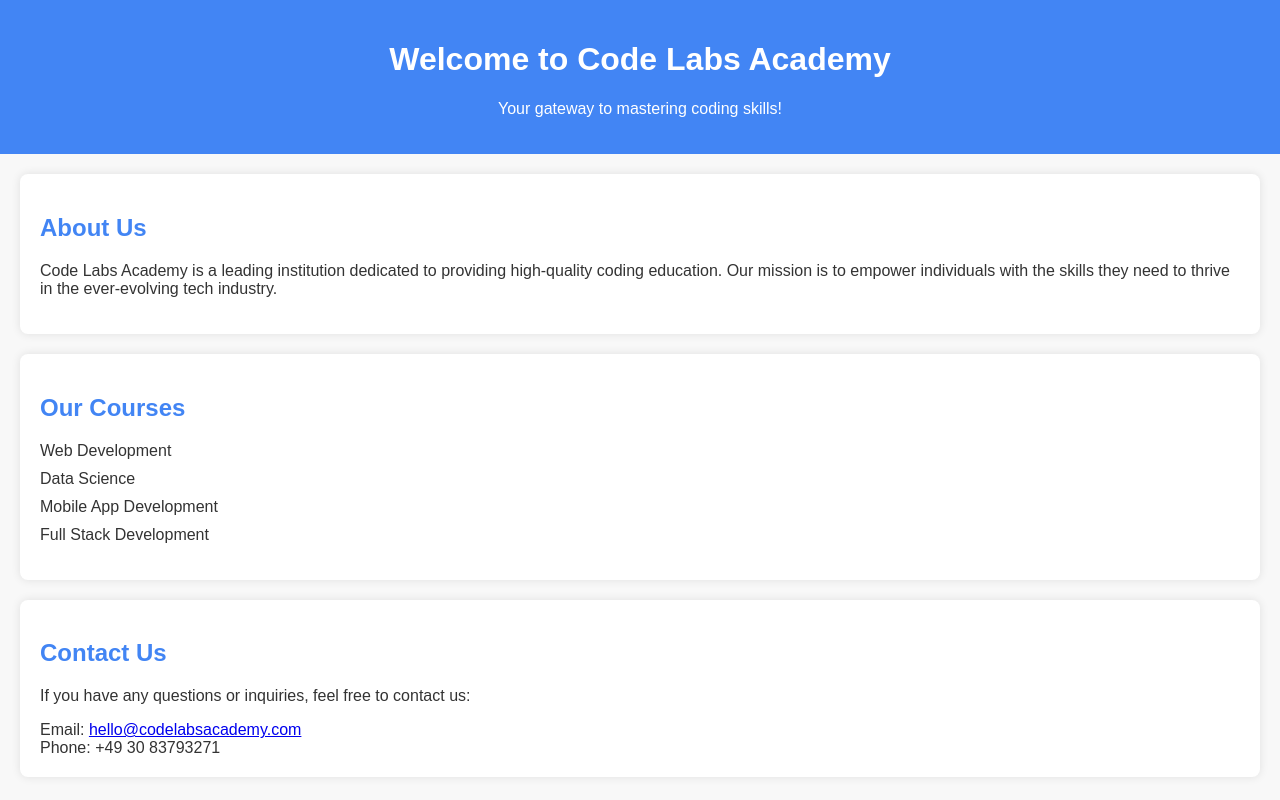
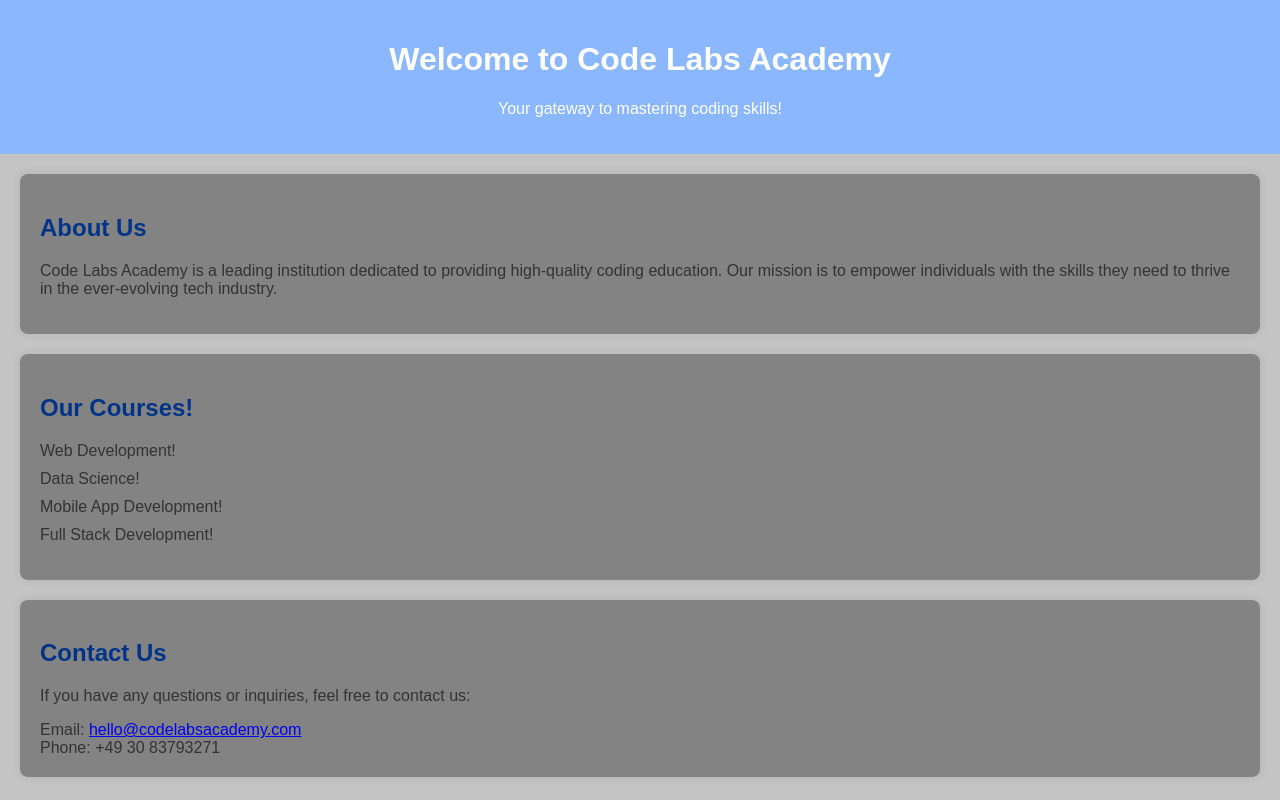
Before and after one commit to nielsfechtel/Build-and-Deploy-a-Website-Netlify, a plain HTML site: page index.html in a window 1280 px wide. Drawn offline with Linux system fonts and the light colour scheme.

Commit message:
stylistic changes

```diff
--- a/index.html
+++ b/index.html
@@ -23,12 +23,12 @@
     </section>
 
     <section class="courses">
-      <h2>Our Courses</h2>
+      <h2>Our Courses!</h2>
       <ul>
-        <li>Web Development</li>
-        <li>Data Science</li>
-        <li>Mobile App Development</li>
-        <li>Full Stack Development</li>
+        <li>Web Development!</li>
+        <li>Data Science!</li>
+        <li>Mobile App Development!</li>
+        <li>Full Stack Development!</li>
       </ul>
     </section>
 
--- a/style.css
+++ b/style.css
@@ -2,12 +2,12 @@ body {
   font-family: "Arial", sans-serif;
   margin: 0;
   padding: 0;
-  background-color: #f8f8f8;
+  background-color: #c4c4c4;
   color: #333;
 }
 
 header {
-  background-color: #4285f4;
+  background-color: #8bb7ff;
   color: #fff;
   text-align: center;
   padding: 20px;
@@ -18,13 +18,13 @@ header {
 .contact {
   margin: 20px;
   padding: 20px;
-  background-color: #fff;
+  background-color: #838383;
   border-radius: 8px;
   box-shadow: 0 0 10px rgba(0, 0, 0, 0.1);
 }
 
 h2 {
-  color: #4285f4;
+  color: #003488;
 }
 
 ul {
```
